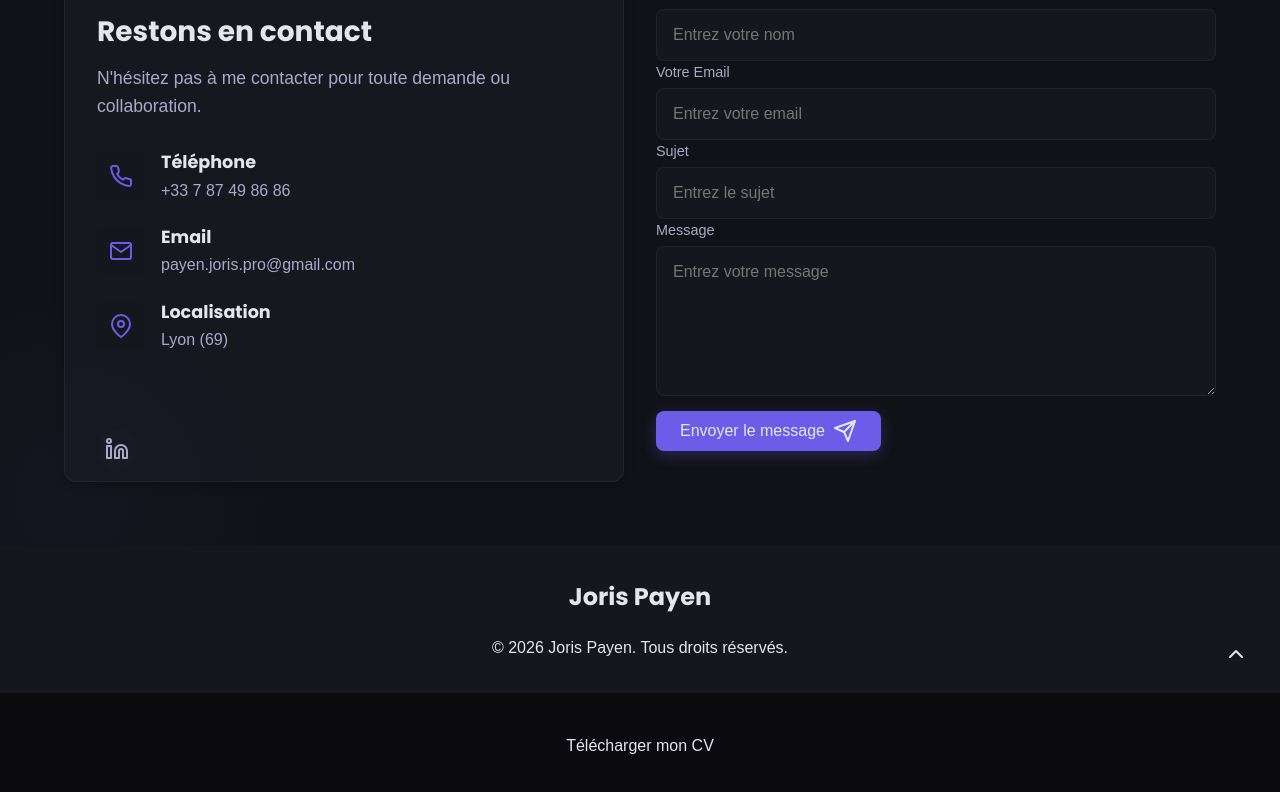
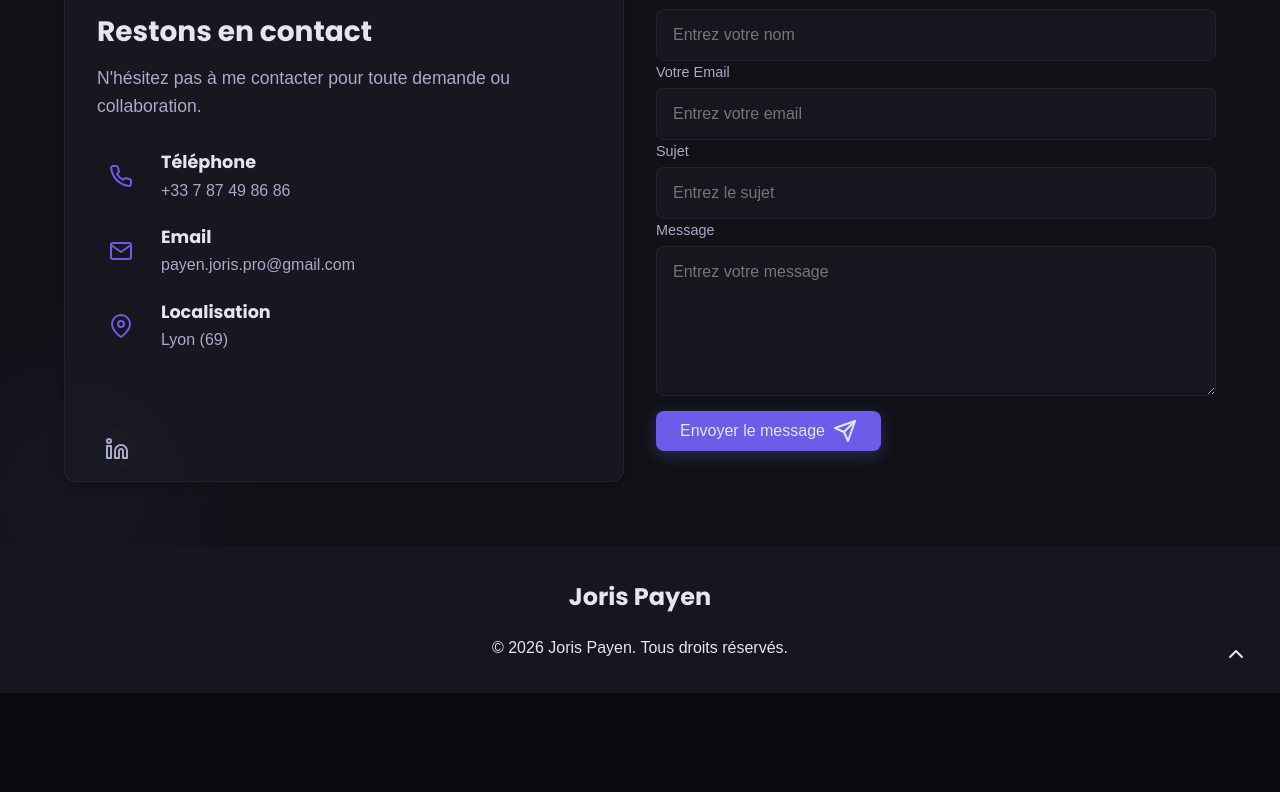
Before and after one commit to JojoXsnipeR/portfolio-joris, a React (Create React App) app: page / in a window 1280 px wide. Shown: the part 4331-5123 px from the top of the page. After the commit the page ends 5024 px from the top, so only its background shows below. Built offline with nearby package versions, Linux system fonts and the light colour scheme; a web font is replaced by a local one.

Commit message:
refactor: moderniser accueil (2/3)

```diff
--- a/src/App.tsx
+++ b/src/App.tsx
@@ -88,16 +88,7 @@ const App: React.FC = () => {
         </Suspense>
       </AnimatePresence>
 
-      {/* === Ton bouton de CV ici === */}
-      <div style={{ textAlign: "center", marginTop: "40px", marginBottom: "40px" }}>
-        <a
-          href="/CV_Joris_Payen.pdf"
-          download="CV_Joris_Payen.pdf"
-          className="cv-button"
-        >
-          Télécharger mon CV
-        </a>
-      </div>
+
     </HelmetProvider>
 
 
```
